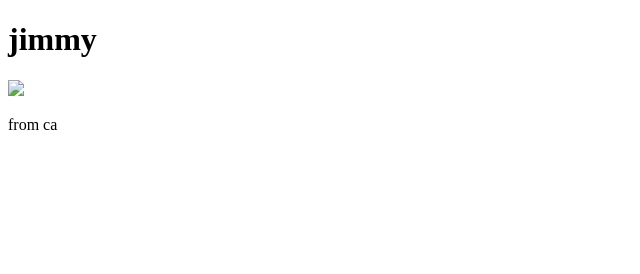
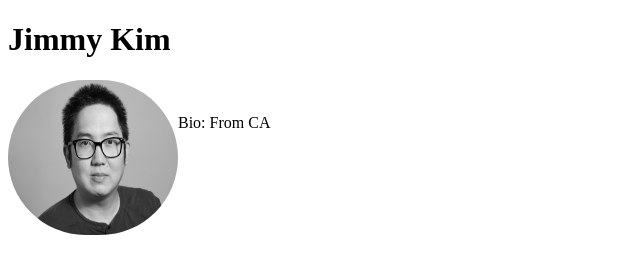
Before and after one commit to teemopower/A-Team, a plain HTML site: page jimmy.html in a window 1280 px wide. Shown: the whole page, without its empty margins (0-640 px from the left). Drawn offline with Linux system fonts and the light colour scheme.

Commit message:
updated img

```diff
--- /dev/null
+++ b/css/style.css
@@ -0,0 +1,8 @@
+.circle{
+  width: 170px;
+  height: 155px;
+  border-radius: 150px;
+  -webkit-border-radius: 150px;
+  -moz-border-radius: 150px;
+  float: left;
+}
--- a/jimmy.html
+++ b/jimmy.html
@@ -2,11 +2,13 @@
 <html>
 <head>
   <title></title>
+  <link rel="stylesheet" type="text/css" href="css/style.css">
 </head>
 <body>
-<h1>jimmy</h1>
-<img src="jimmy.jpg">
-<p>from ca</p>
+<h1>Jimmy Kim</h1>
+<img src="img/jimmy.jpg" class="circle">
+<br>
+<p>Bio: From CA</p>
 
 </body>
 </html>
```
Also changed, not shown: 1 other file.
